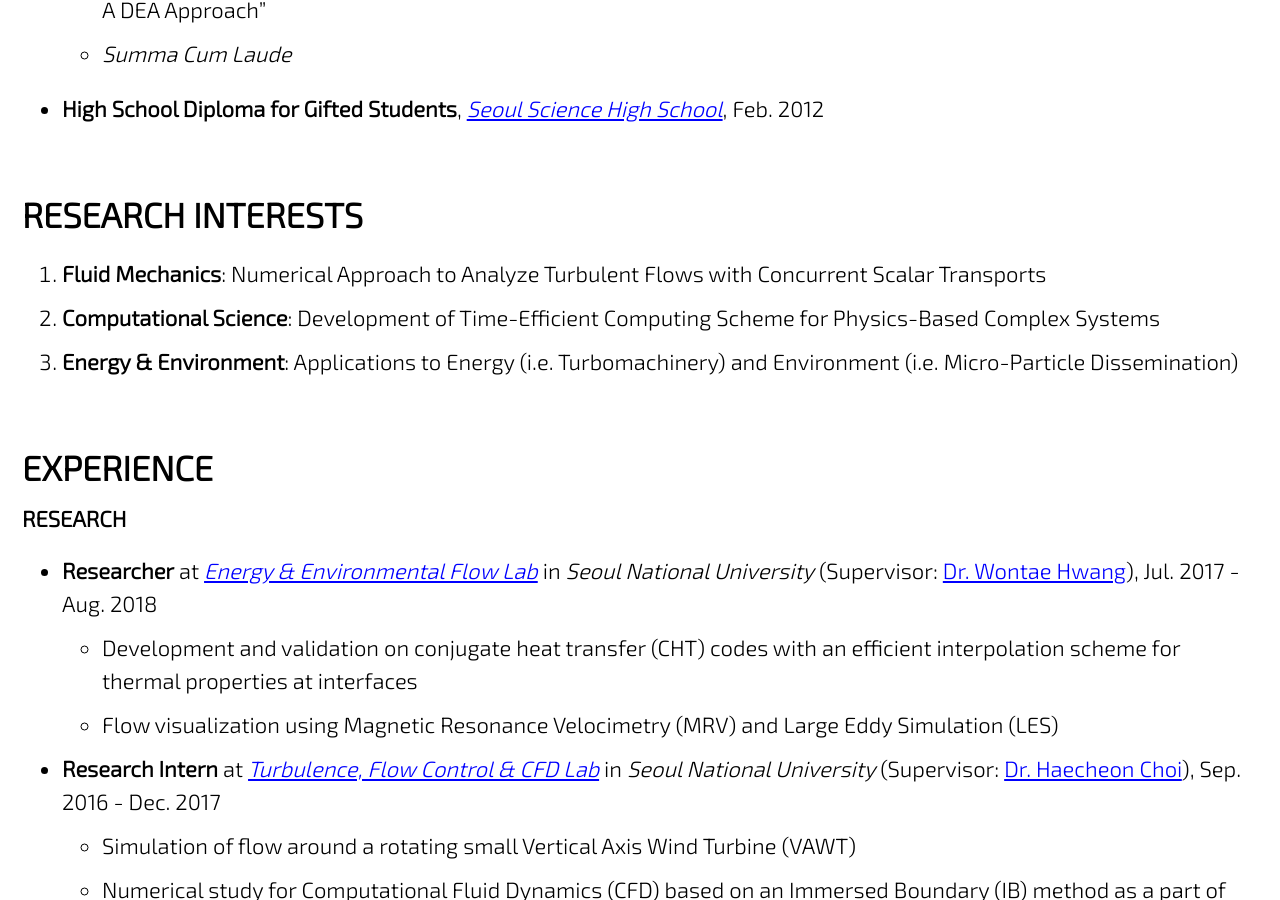
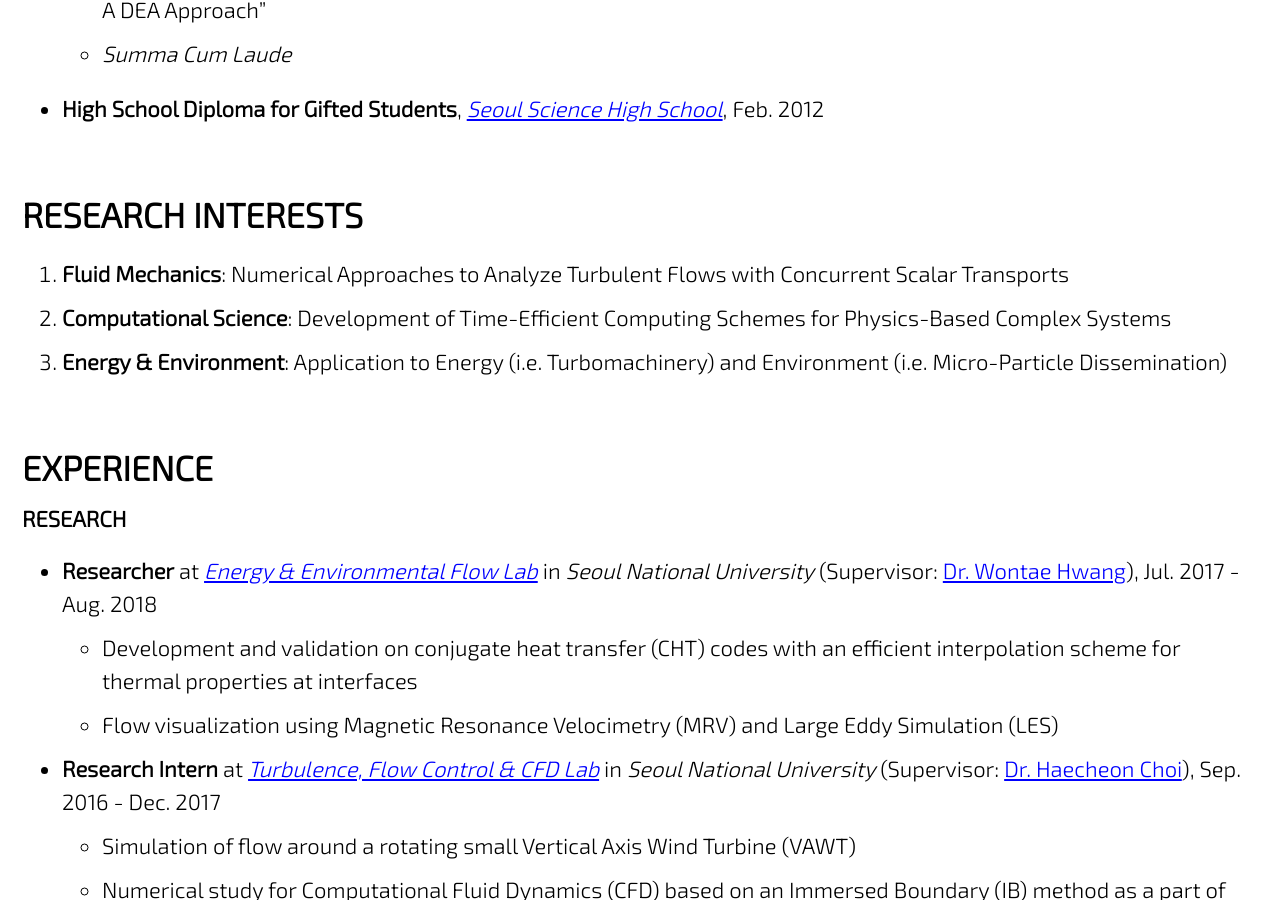
Before and after one commit to jun9303/jun9303.github.io, a Jekyll site: the page built from _pages/about.md, in a window 1280 px wide and 900 px high, scrolled down 1035 px. Built offline with Jekyll 4.4.1, drawn with Linux system fonts in a browser that asks for light colours; cached includes are drawn as plain includes; nearby versions of some CDN libraries.

Commit message:
Signed-off-by: Joon <jun9303@gmail.com>

```diff
--- a/_pages/about.md
+++ b/_pages/about.md
@@ -50,9 +50,9 @@ feature_row:
 
 # RESEARCH INTERESTS
 
-1. **Fluid Mechanics**: Numerical Approach to Analyze Turbulent Flows with Concurrent Scalar Transports
-2. **Computational Science**: Development of Time-Efficient Computing Scheme for Physics-Based Complex Systems
-3. **Energy & Environment**: Applications to Energy (i.e. Turbomachinery) and Environment (i.e. Micro-Particle Dissemination)
+1. **Fluid Mechanics**: Numerical Approaches to Analyze Turbulent Flows with Concurrent Scalar Transports
+2. **Computational Science**: Development of Time-Efficient Computing Schemes for Physics-Based Complex Systems
+3. **Energy & Environment**: Application to Energy (i.e. Turbomachinery) and Environment (i.e. Micro-Particle Dissemination)
 
 # EXPERIENCE
 
```
